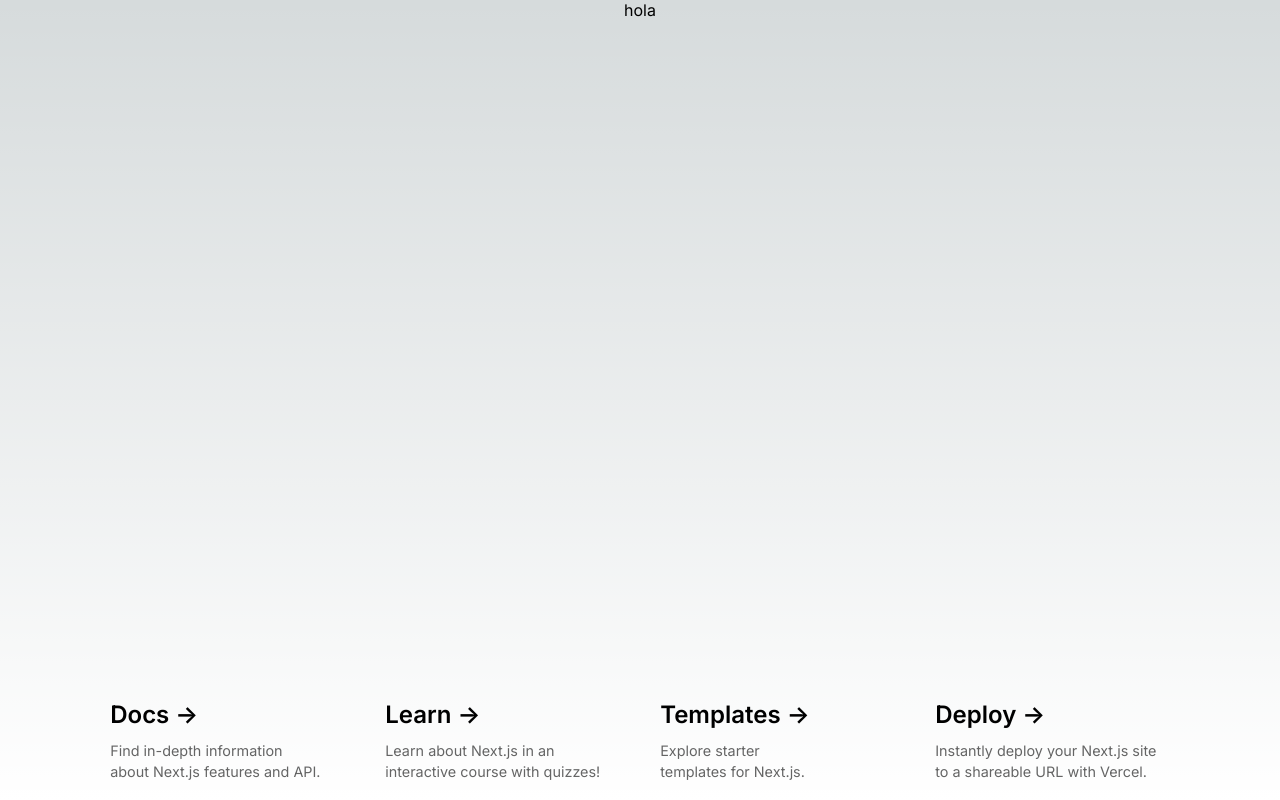
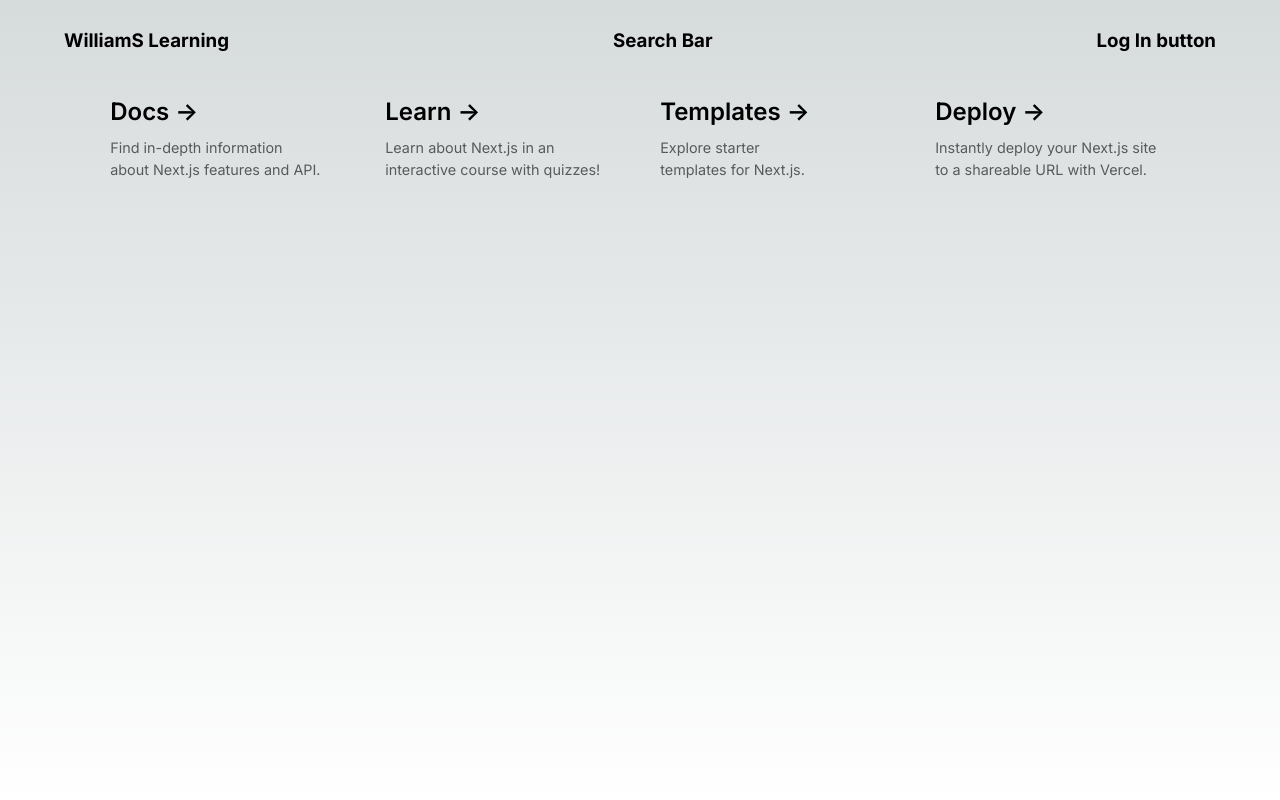
Before and after one commit to guillemsenabre/WilliamsLearning, a Next.js app in the folder Frontend/wlearning/: page / in a window 1280 px wide. Built offline with nearby package versions, Linux system fonts and the light colour scheme.

Commit message:
header: main structure ok?

```diff
--- a/Frontend/wlearning/app/components/header.tsx
+++ b/Frontend/wlearning/app/components/header.tsx
@@ -3,7 +3,9 @@ import styles from "../../styles/page.module.css"
 const MainHeader: React.FC = () => {
   return (
     <header className={styles.mainHeader}>
-      hola
+      <h3>WilliamS Learning</h3>
+      <h3>Search Bar</h3>
+      <h3>Log In button</h3>
     </header>
   );
 }
--- a/Frontend/wlearning/styles/page.module.css
+++ b/Frontend/wlearning/styles/page.module.css
@@ -1,13 +1,22 @@
 .main {
   display: flex;
   flex-direction: column;
-  justify-content: space-between;
   align-items: center;
   min-height: 100vh;
 }
 
 .mainHeader {
+  display: flex;
   height: 10vh;
+  width: 100%;
+  justify-content: space-between;
+  text-align: center;
+  align-items: center;
+}
+
+.mainHeader h3 {
+  margin-left: 5vw;
+  margin-right: 5vw;
 }
 
 .code {
```
Also changed, not shown: Frontend/wlearning/app/containers/mainBodyContainer.tsx (indentation only).
